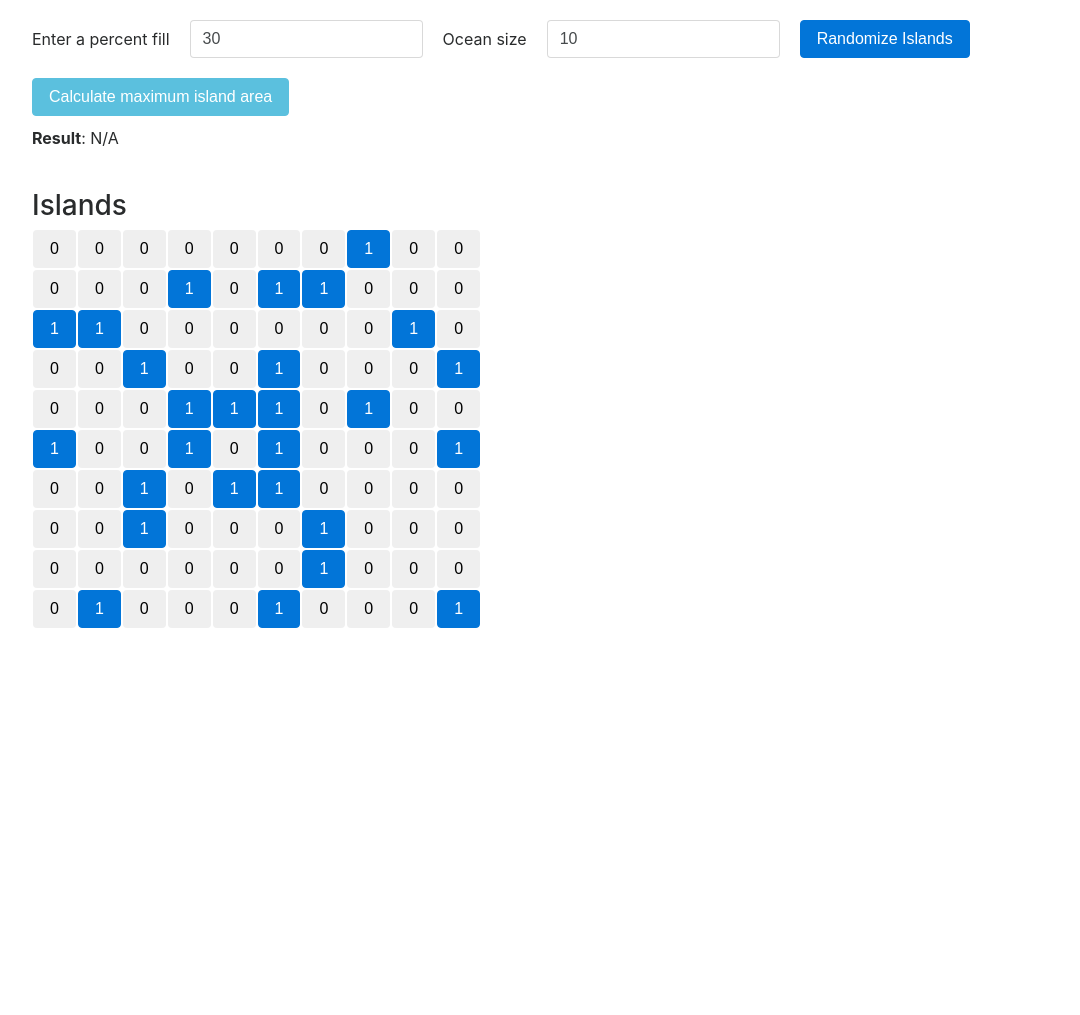
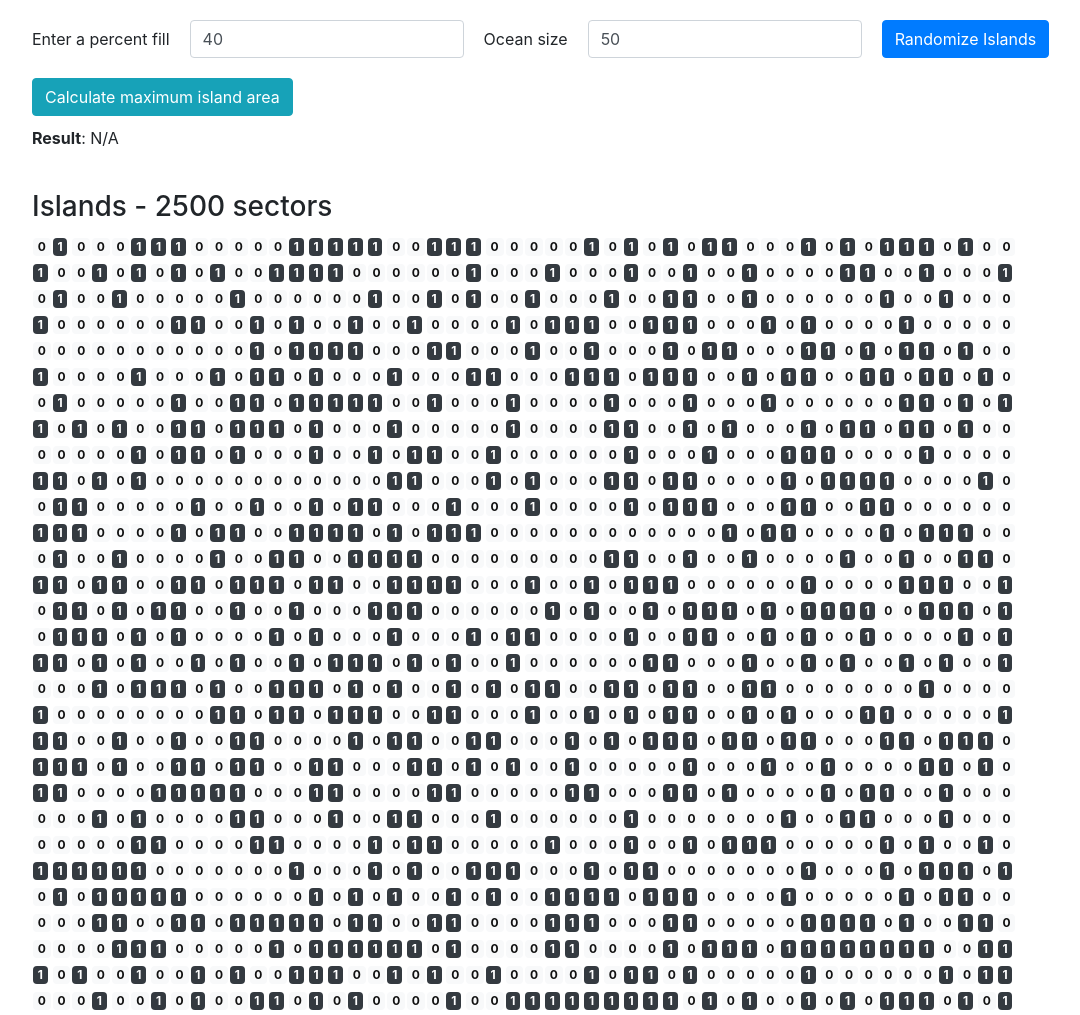
Before and after one commit to Sergunis/exp-islands, a React app: page / in a window 1280 px wide. Shown: the top 1015 px of the page, without its empty margins (53-1133 px from the left). Before the commit the page ends 800 px from the top, so only its background shows below. Built offline with nearby package versions, Linux system fonts and the light colour scheme.

```diff
--- a/index.html
+++ b/index.html
@@ -3,7 +3,7 @@
   <head>
     <meta name="viewport" content="width=device-width, initial-scale=1">
     <link rel="stylesheet" href="/style/style.css">
-    <link rel="stylesheet" href="https://maxcdn.bootstrapcdn.com/bootstrap/4.0.0-alpha.6/css/bootstrap.min.css" integrity="sha384-rwoIResjU2yc3z8GV/NPeZWAv56rSmLldC3R/AZzGRnGxQQKnKkoFVhFQhNUwEyJ" crossorigin="anonymous">
+    <link rel="stylesheet" href="https://maxcdn.bootstrapcdn.com/bootstrap/4.0.0-beta.2/css/bootstrap.min.css" integrity="sha384-PsH8R72JQ3SOdhVi3uxftmaW6Vc51MKb0q5P2rRUpPvrszuE4W1povHYgTpBfshb" crossorigin="anonymous">
 
   </head>
   <body>
--- /dev/null
+++ b/src/components/islands.js
@@ -0,0 +1,72 @@
+import React, { Component } from 'react'
+
+class Islands extends Component {
+
+  constructor(props) {
+    super(props);
+
+  }
+
+  shouldComponentUpdate(nextProps) {
+    if (nextProps.islands == this.props.islands) {
+      return false;
+    }
+
+    return true;
+  }
+
+  renderIslands() {
+    const islands = this.props.islands.map((raw, index) => {
+      return (
+        <tr key={`raw${index}`}>{this.renderIslandRaw(raw, index)}</tr>
+      );
+    });
+
+    return islands;
+  }
+
+  renderIslandRaw(raw, index_raw) {
+    const out = raw.map((item, index) => {
+      return (
+        <td key={`col${index_raw}${index}`}>{this.renderPointBadge(item)}</td>
+      );
+    });
+
+    return out;
+  }
+
+  renderPoint(point) {
+    switch (point) {
+      case 0:
+        return <button className="btn btn-default btn-sm">{point}</button>;
+      case 1:
+        return <button className="btn btn-primary btn-sm">{point}</button>;
+    }
+  }
+
+  renderPointBadge(point) {
+
+    switch (point) {
+      case 0:
+        return <span className="badge badge-light">{point}</span>;
+      case 1:
+        return <span className="badge badge-dark">{point}</span>;
+    }
+  }
+
+
+  render() {
+    return (
+      <div className="islands">
+        <h3>Islands - {Math.pow(this.props.islands.length, 2)} sectors</h3>
+        <table>
+          <tbody>
+          {this.renderIslands()}
+          </tbody>
+        </table>
+      </div>
+    )
+  }
+}
+
+export default Islands
--- a/src/index.js
+++ b/src/index.js
@@ -2,6 +2,7 @@
 import ReactDOM from "react-dom";
 
 import CalculateArea from './components/calculate_area'
+import Islands from './components/islands'
 
 class App extends Component {
 
@@ -9,8 +10,8 @@
     super(props);
 
     this.state = {
-      percentFill: 30,
-      oceanSize: 10,
+      percentFill: 40,
+      oceanSize: 50,
       islands: []
     };
   }
@@ -59,35 +60,6 @@
     return arr;
   }
 
-  renderIslands() {
-    const islands = this.state.islands.map((raw, index) => {
-      return (
-        <tr key={`raw${index}`}>{this.renderIslandRaw(raw, index)}</tr>
-      );
-    });
-
-    return islands;
-  }
-
-  renderIslandRaw(raw, index_raw) {
-    const out = raw.map((item, index) => {
-      return (
-        <td key={`col${index_raw}${index}`}>{this.renderPoint(item)}</td>
-      );
-    });
-
-    return out;
-  }
-
-  renderPoint(point) {
-    switch (point) {
-      case 0:
-        return <button className="btn btn-default">{point}</button>;
-      case 1:
-        return <button className="btn btn-primary">{point}</button>;
-    }
-  }
-
   render() {
     return (
       <div>
@@ -127,17 +99,9 @@
           islands={this.state.islands}
         />
 
-        <div className="islands">
-          <h3>Islands</h3>
-          <table>
-            <tbody>
-            {this.renderIslands()}
-            </tbody>
-          </table>
-        </div>
-
-
-
+        <Islands
+          islands={this.state.islands}
+        />
       </div>
     );
   }
--- a/style/style.css
+++ b/style/style.css
@@ -20,6 +20,7 @@
 
 .islands {
     margin-top: 40px;
+    overflow-x: scroll;
 }
 .result {
     margin-top: 10px;
```
